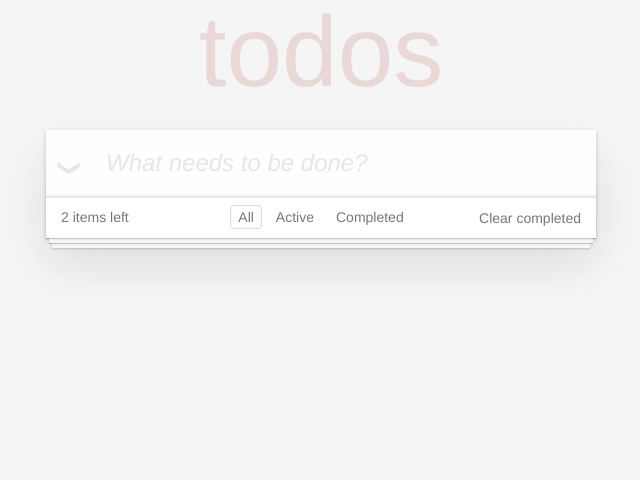
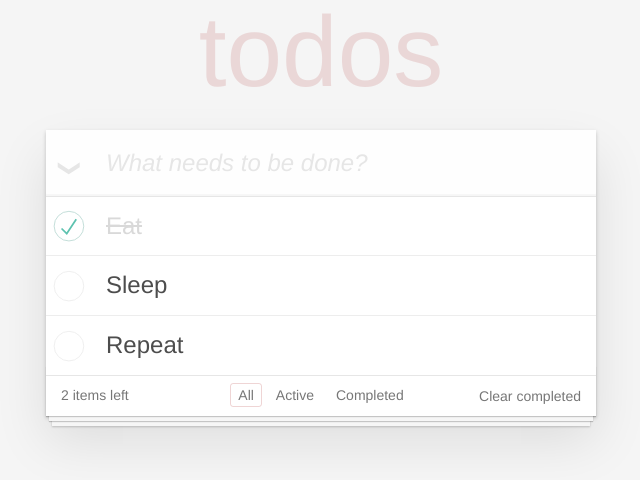
Before and after one commit to berkayaskin/patika.dev, a React (Create React App) app in the folder patika-todo/: page / in a window 1280 px wide. Shown: the top 480 px of the page, without its empty margins (319-959 px from the left). Built offline with nearby package versions, Linux system fonts and the light colour scheme.

Commit message:
add initialTodos, update form from ref to submit

```diff
--- a/patika-todo/src/App.js
+++ b/patika-todo/src/App.js
@@ -1,14 +1,26 @@
 import "./App.css";
 import { useState } from "react";
+import { v4 as uuidv4 } from "uuid";
+
 import TodoForm from "./components/TodoForm";
 import TodoList from "./components/TodoList";
 
-function App() {
-	const [todos, setTodos] = useState([]);
+function App({ initialTodos }) {
+	const [todos, setTodos] = useState(initialTodos);
+
+	const addTodo = (title) => {
+		const newTodo = {
+			id: uuidv4(),
+			title: title,
+			completed: false,
+		};
+
+		setTodos([...todos, newTodo]);
+	};
 
 	return (
 		<div className="todoapp">
-			<TodoForm allTodos={todos} addTodo={setTodos} />
+			<TodoForm addTodo={addTodo} />
 			<TodoList todos={todos} />
 
 			<footer className="footer">
--- a/patika-todo/src/components/TodoForm/index.js
+++ b/patika-todo/src/components/TodoForm/index.js
@@ -1,35 +1,33 @@
-import { useRef } from "react";
-import { v4 as uuidv4 } from "uuid";
+import { useState } from "react";
 
-function TodoForm({ allTodos, addTodo }) {
-	const inputRef = useRef(null);
+function TodoForm({ addTodo }) {
+	const [title, setTitle] = useState("");
 
-	const handleAddTodo = (event) => {
-		if (inputRef.current.value !== "" && event.key === "Enter") {
-			event.preventDefault();
-			addTodo([
-				...allTodos,
-				{
-					id: uuidv4(),
-					title: inputRef.current.value,
-					completed: false,
-				},
-			]);
-			inputRef.current.value = "";
+	function handleSubmit(e) {
+		e.preventDefault();
+		if (!title.trim() || title.trim().length === 0) return;
+		addTodo(title);
+		setTitle("");
 	}
-	};
+
+	function handleChange(e) {
+		setTitle(e.target.value);
+	}
 
 	return (
 		<header className="header">
 			<h1>todos</h1>
+			<form onSubmit={handleSubmit}>
 				<input
 					className="new-todo"
 					type="text"
 					placeholder="What needs to be done?"
 					autoFocus
-				ref={inputRef}
-				onKeyDown={(e) => handleAddTodo(e)}
+					autoComplete="off"
+					value={title}
+					onChange={handleChange}
 				/>
+			</form>
 		</header>
 	);
 }
--- a/patika-todo/src/components/TodoList/index.js
+++ b/patika-todo/src/components/TodoList/index.js
@@ -7,7 +7,7 @@ function TodoList({ todos }) {
 			<ul className="todo-list">
 				{todos.map((todo) => {
 					return (
-						<li className={todo.done ? "completed" : ""} key={todo.id}>
+						<li className={todo.completed ? "completed" : ""} key={todo.id}>
 							<div className="view">
 								<input
 									className="toggle"
--- a/patika-todo/src/index.js
+++ b/patika-todo/src/index.js
@@ -3,9 +3,15 @@ import ReactDOM from "react-dom/client";
 import "./index.css";
 import App from "./App";
 
+const data = [
+	{ id: "todo-0", title: "Eat", completed: true },
+	{ id: "todo-1", title: "Sleep", completed: false },
+	{ id: "todo-2", title: "Repeat", completed: false },
+];
+
 const root = ReactDOM.createRoot(document.getElementById("root"));
 root.render(
 	<React.StrictMode>
-		<App />
+		<App initialTodos={data} />
 	</React.StrictMode>
 );
```
Lines whose indentation alone changed are shown as unchanged.
